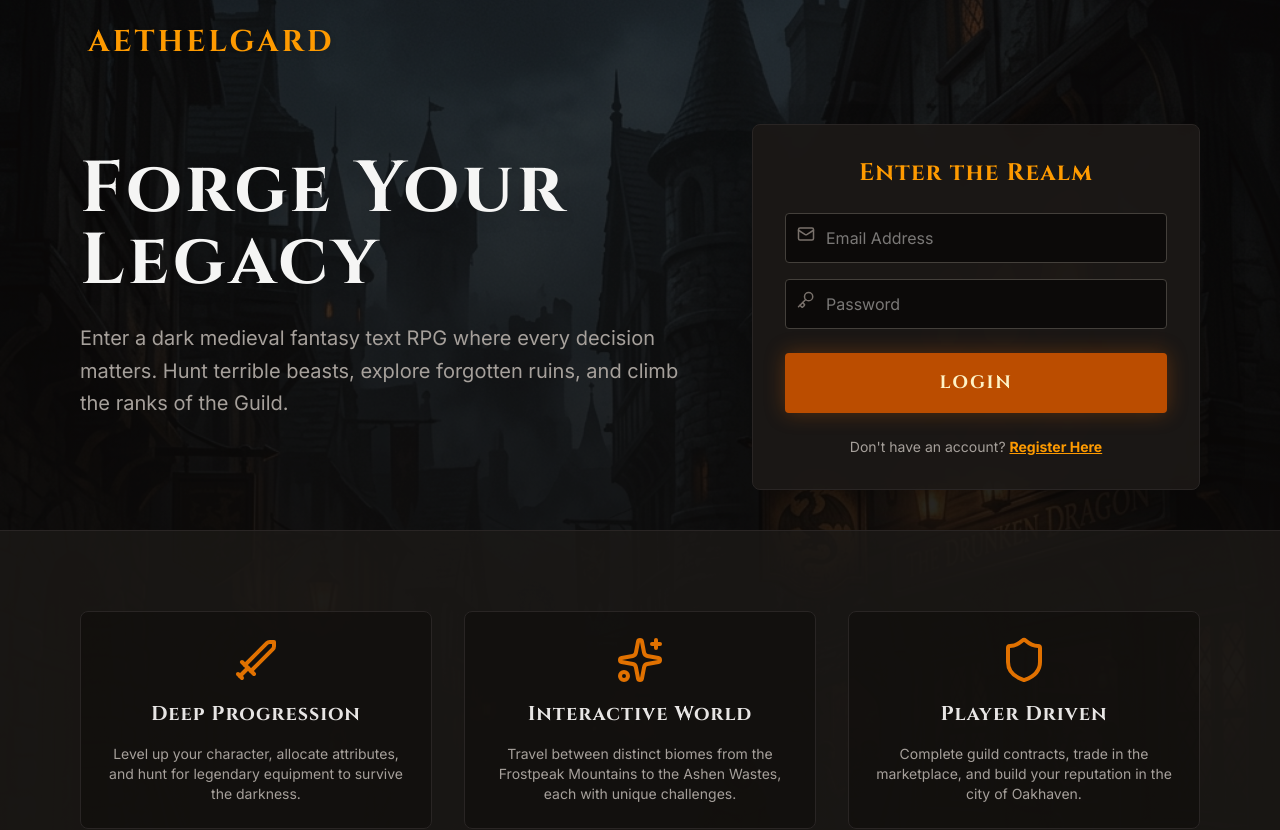
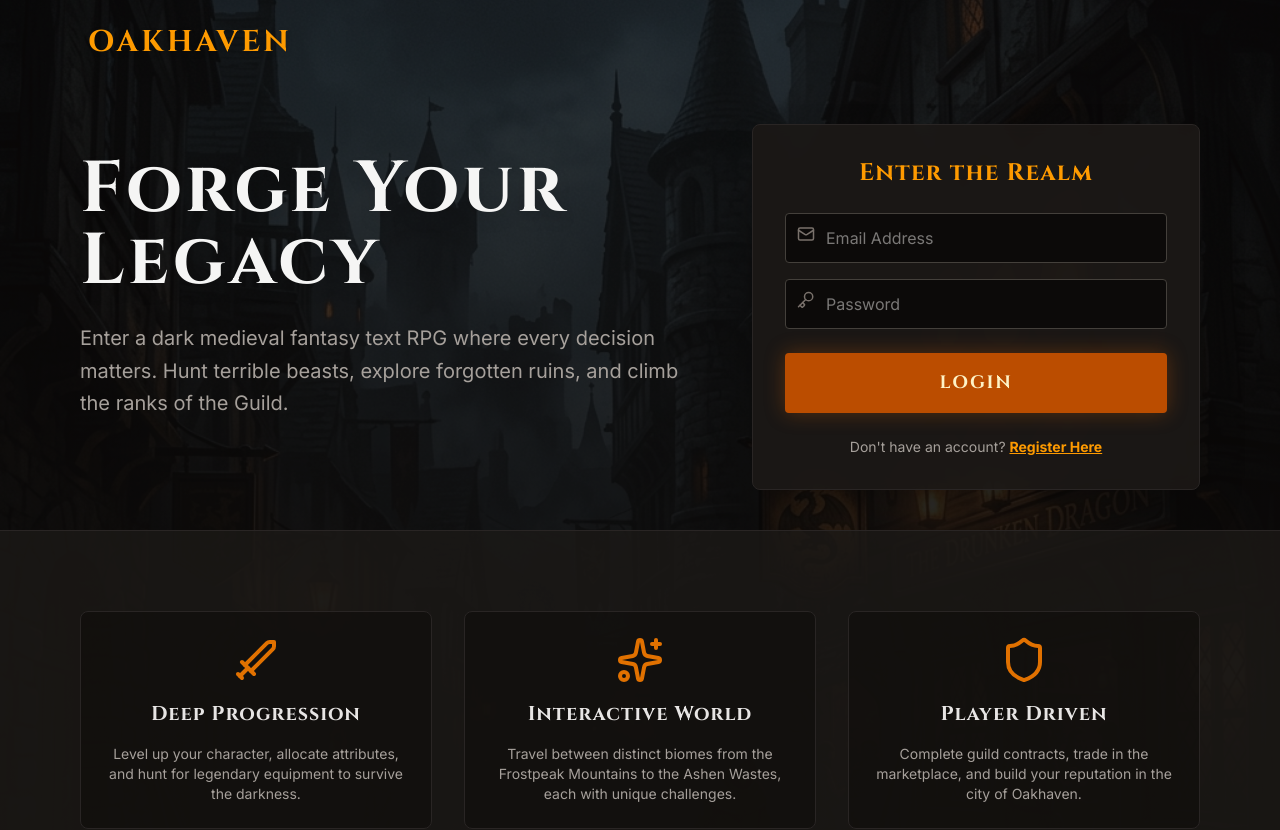
Before and after one commit to olelasse/Oakhaven, a React (Vite) app: page / in a window 1280 px wide. Shown: the top 830 px of the page. Built offline with nearby package versions, Linux system fonts and the light colour scheme.

Commit message:
fix: rename title from Aethelgard to Oakhaven

```diff
--- a/src/pages/Landing.tsx
+++ b/src/pages/Landing.tsx
@@ -47,7 +47,7 @@ export default function Landing() {
 
         {/* Navigation */}
         <header className="p-6 flex justify-between items-center max-w-6xl w-full mx-auto">
-          <h1 className="text-3xl font-cinzel text-amber-500 font-bold tracking-widest drop-shadow-md">AETHELGARD</h1>
+          <h1 className="text-3xl font-cinzel text-amber-500 font-bold tracking-widest drop-shadow-md">OAKHAVEN</h1>
         </header>
 
         {/* Hero Section */}
```
